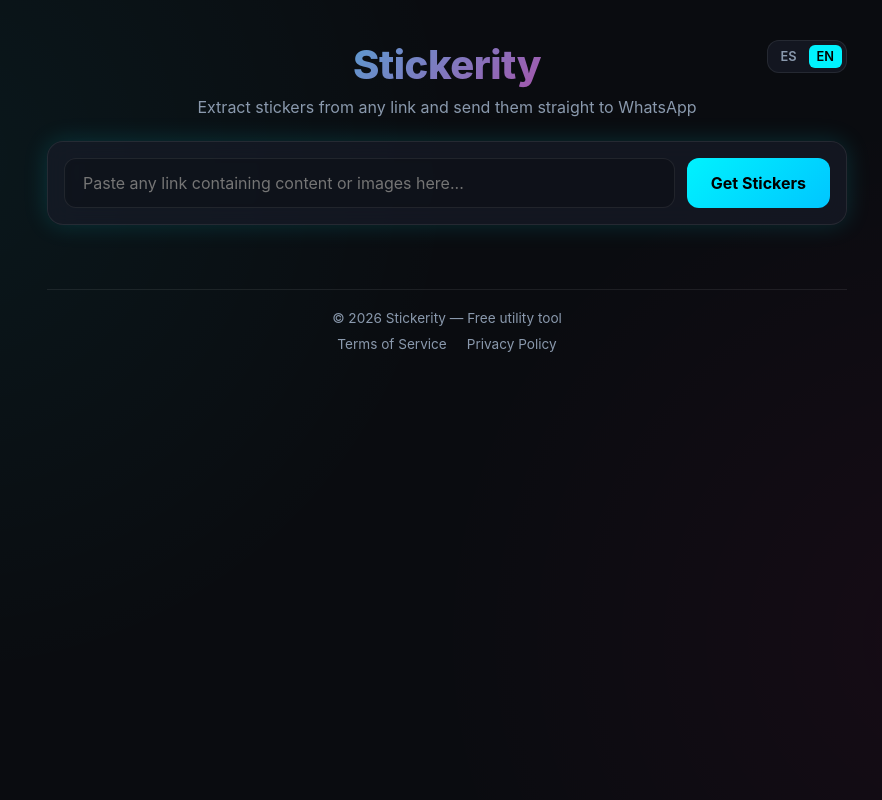
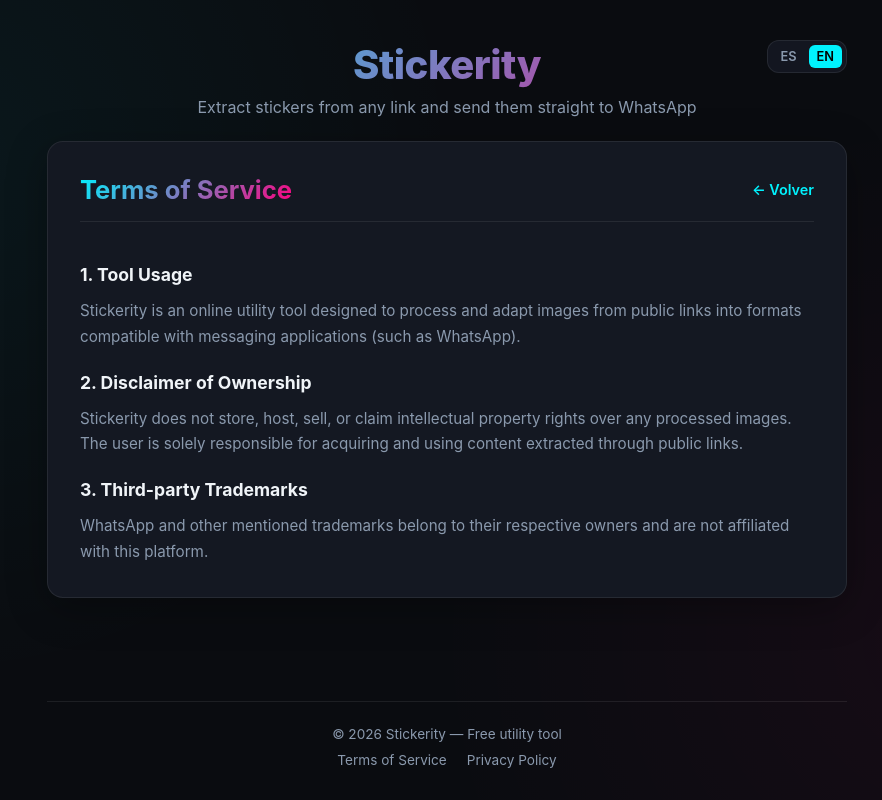
Before and after one commit to JosueOrtizV/Stickerity, a React (Vite) app in the folder frontend/: page /terms in a window 1280 px wide. Shown: the whole page, without its empty margins (193-1075 px from the left). Built offline with nearby package versions, Linux system fonts and the light colour scheme.

Commit message:
fix modales y separacion de rutas

```diff
--- a/frontend/package.json
+++ b/frontend/package.json
@@ -18,6 +18,7 @@
     "react": "^19.2.7",
     "react-dom": "^19.2.7",
     "react-i18next": "^17.0.11",
+    "react-router-dom": "^7.18.2",
     "thinking-orbs": "^0.1.1"
   },
   "devDependencies": {
--- a/frontend/src/App.tsx
+++ b/frontend/src/App.tsx
@@ -1,9 +1,12 @@
-import React, { useState } from 'react';
+import React, { useState, useEffect } from 'react';
+import { BrowserRouter, Routes, Route, Link } from 'react-router-dom';
 import { useTranslation, Trans } from 'react-i18next';
 import JSZip from 'jszip';
 import { saveAs } from 'file-saver';
 import { ThinkingOrb } from 'thinking-orbs';
 import './index.css';
+import TermsPage from './pages/TermsPage';
+import PrivacyPage from './pages/PrivacyPage';
 
 const getApiBaseUrl = () => {
   const hostname = window.location.hostname || 'localhost';
@@ -46,8 +49,8 @@
   </svg>
 );
 
-export default function App() {
-  const { t, i18n } = useTranslation();
+function HomePage() {
+  const { t } = useTranslation();
 
   const [url, setUrl] = useState('');
   const [loading, setLoading] = useState(false);
@@ -60,9 +63,21 @@
   const [zipProgress, setZipProgress] = useState<{ current: number, total: number } | null>(null);
 
   const [activeTab, setActiveTab] = useState<'whatsapp' | 'otras'>('whatsapp');
-  const [legalModal, setLegalModal] = useState<'terms' | 'privacy' | null>(null);
   const [downloadingFormat, setDownloadingFormat] = useState<'webp' | 'gif' | null>(null);
   const [checkingZipFormat, setCheckingZipFormat] = useState(false);
+
+  useEffect(() => {
+    const handleKeyDown = (e: KeyboardEvent) => {
+      if (e.key === 'Escape') {
+        if (!zipProgress) {
+          setZipModalOpen(false);
+        }
+        setModalConfig(null);
+      }
+    };
+    window.addEventListener('keydown', handleKeyDown);
+    return () => window.removeEventListener('keydown', handleKeyDown);
+  }, [zipProgress]);
 
   const getErrorMessage = (errKeyOrMsg: string) => {
     if (!errKeyOrMsg) return t('errors.server_error');
@@ -186,7 +201,6 @@
     e.stopPropagation();
     let isAnimated = rawUrl.toLowerCase().includes('awebp') || rawUrl.toLowerCase().includes('.gif');
 
-    // Quick HEAD request to check actual animated status from backend
     try {
       const res = await fetch(getStickerProxyUrl(rawUrl), { method: 'HEAD' });
       const animatedHeader = res.headers.get('X-Sticker-Animated');
@@ -230,7 +244,6 @@
     }
   };
 
-  // Batch ZIP Generation Handler with Concurrency Control
   const executeZipDownload = async (requestedFormat: 'webp' | 'gif') => {
     const indicesToDownload = Array.from(selectedIndices);
     if (indicesToDownload.length === 0) return;
@@ -314,31 +327,10 @@
     }
   };
 
-  const currentLang = i18n.language || 'es';
   const selectedCount = selectedIndices.size;
 
   return (
-    <div className="container">
-      <header className="header">
-        <div className="lang-switcher">
-          <button
-            className={`lang-btn ${currentLang.startsWith('es') ? 'active' : ''}`}
-            onClick={() => i18n.changeLanguage('es')}
-          >
-            ES
-          </button>
-          <button
-            className={`lang-btn ${currentLang.startsWith('en') ? 'active' : ''}`}
-            onClick={() => i18n.changeLanguage('en')}
-          >
-            EN
-          </button>
-        </div>
-
-        <h1 className="logo">{t('header.title')}</h1>
-        <p className="subtitle">{t('header.subtitle')}</p>
-      </header>
-
+    <>
       <form onSubmit={handleExtract} className="search-box">
         <input
           type="url"
@@ -383,7 +375,6 @@
 
       {stickers.length > 0 && (
         <>
-          {/* Selection Control Bar */}
           <div className="selection-bar">
             <div className="selection-controls">
               <button className="btn-text" onClick={handleSelectAll}>
@@ -453,8 +444,13 @@
 
       {/* Modal Descargar Paquete ZIP */}
       {zipModalOpen && (
-        <div className="modal-overlay">
-          <div className="modal-content">
+        <div
+          className="modal-overlay"
+          onClick={() => {
+            if (!zipProgress) setZipModalOpen(false);
+          }}
+        >
+          <div className="modal-content" onClick={(e) => e.stopPropagation()}>
             {!zipProgress && <button className="modal-close" onClick={() => setZipModalOpen(false)}>✕</button>}
             <h2>{t('zipModal.title', { count: selectedCount })}</h2>
 
@@ -511,8 +507,11 @@
 
       {/* Modal Descargar Sticker Individual */}
       {modalConfig && (
-        <div className="modal-overlay">
-          <div className="modal-content">
+        <div
+          className="modal-overlay"
+          onClick={() => setModalConfig(null)}
+        >
+          <div className="modal-content" onClick={(e) => e.stopPropagation()}>
             <button className="modal-close" onClick={() => setModalConfig(null)}>✕</button>
             <h2>{t('downloadModal.title')}</h2>
 
@@ -642,45 +641,53 @@
           </div>
         </div>
       )}
+    </>
+  );
+}
 
-      {/* Modal Legal */}
-      {legalModal && (
-        <div className="modal-overlay">
-          <div className="modal-content">
-            <button className="modal-close" onClick={() => setLegalModal(null)}>✕</button>
-            <h2>{legalModal === 'terms' ? t('legalModal.termsTitle') : t('legalModal.privacyTitle')}</h2>
-            <div className="legal-text">
-              {legalModal === 'terms' ? (
-                <>
-                  <h3>{t('legalModal.terms.section1Title')}</h3>
-                  <p>{t('legalModal.terms.section1Text')}</p>
-                  <h3>{t('legalModal.terms.section2Title')}</h3>
-                  <p>{t('legalModal.terms.section2Text')}</p>
-                  <h3>{t('legalModal.terms.section3Title')}</h3>
-                  <p>{t('legalModal.terms.section3Text')}</p>
-                </>
-              ) : (
-                <>
-                  <h3>{t('legalModal.privacy.section1Title')}</h3>
-                  <p>{t('legalModal.privacy.section1Text')}</p>
-                  <h3>{t('legalModal.privacy.section2Title')}</h3>
-                  <p>{t('legalModal.privacy.section2Text')}</p>
-                  <h3>{t('legalModal.privacy.section3Title')}</h3>
-                  <p>{t('legalModal.privacy.section3Text')}</p>
-                </>
-              )}
+export default function App() {
+  const { t, i18n } = useTranslation();
+  const currentLang = i18n.language || 'es';
+
+  return (
+    <BrowserRouter>
+      <div className="container">
+        <header className="header">
+          <div className="lang-switcher">
+            <button
+              className={`lang-btn ${currentLang.startsWith('es') ? 'active' : ''}`}
+              onClick={() => i18n.changeLanguage('es')}
+            >
+              ES
+            </button>
+            <button
+              className={`lang-btn ${currentLang.startsWith('en') ? 'active' : ''}`}
+              onClick={() => i18n.changeLanguage('en')}
+            >
+              EN
+            </button>
           </div>
-          </div>
-        </div>
-      )}
+
+          <Link to="/" style={{ textDecoration: 'none' }}>
+            <h1 className="logo">{t('header.title')}</h1>
+          </Link>
+          <p className="subtitle">{t('header.subtitle')}</p>
+        </header>
+
+        <Routes>
+          <Route path="/" element={<HomePage />} />
+          <Route path="/terms" element={<TermsPage />} />
+          <Route path="/privacy" element={<PrivacyPage />} />
+        </Routes>
 
         <footer className="footer">
           <p>{t('footer.copyright', { year: new Date().getFullYear() })}</p>
           <div className="footer-links">
-          <button className="footer-link" onClick={() => setLegalModal('terms')}>{t('footer.terms')}</button>
-          <button className="footer-link" onClick={() => setLegalModal('privacy')}>{t('footer.privacy')}</button>
+            <Link to="/terms" className="footer-link">{t('footer.terms')}</Link>
+            <Link to="/privacy" className="footer-link">{t('footer.privacy')}</Link>
           </div>
         </footer>
       </div>
+    </BrowserRouter>
   );
 }
--- a/frontend/src/index.css
+++ b/frontend/src/index.css
@@ -25,8 +25,8 @@
   color: var(--text-main);
   min-height: 100vh;
   display: flex;
-  justify-content: center;
-  align-items: flex-start;
+  flex-direction: column;
+  align-items: center;
   padding: 20px;
   background-image:
     radial-gradient(circle at 10% 20%, rgba(0, 242, 254, 0.05) 0%, transparent 40%),
@@ -36,12 +36,16 @@
 #root {
   width: 100%;
   max-width: 800px;
+  min-height: calc(100vh - 40px);
+  display: flex;
+  flex-direction: column;
 }
 
 .container {
   display: flex;
   flex-direction: column;
   gap: 24px;
+  flex: 1;
 }
 
 .header {
@@ -470,8 +474,9 @@
 
 /* Footer & Legal */
 .footer {
-  margin-top: 40px;
-  padding-top: 20px;
+  margin-top: auto;
+  padding-top: 24px;
+  padding-bottom: 12px;
   border-top: 1px solid var(--border-color);
   text-align: center;
   color: var(--text-muted);
@@ -501,14 +506,55 @@
   color: var(--accent-cyan);
 }
 
+.legal-card {
+  background: var(--bg-secondary);
+  border: 1px solid var(--border-color);
+  border-radius: var(--radius-lg);
+  padding: 32px;
+  box-shadow: 0 10px 40px rgba(0, 0, 0, 0.3);
+  display: flex;
+  flex-direction: column;
+  gap: 20px;
+}
+
+.legal-header {
+  display: flex;
+  align-items: center;
+  justify-content: space-between;
+  border-bottom: 1px solid var(--border-color);
+  padding-bottom: 16px;
+}
+
+.legal-header h1 {
+  font-size: 1.6rem;
+  background: linear-gradient(135deg, var(--accent-cyan), var(--accent-pink));
+  -webkit-background-clip: text;
+  -webkit-text-fill-color: transparent;
+}
+
+.back-link {
+  color: var(--accent-cyan);
+  text-decoration: none;
+  font-weight: 600;
+  font-size: 0.9rem;
+  display: flex;
+  align-items: center;
+  gap: 6px;
+  transition: opacity 0.2s ease;
+}
+
+.back-link:hover {
+  opacity: 0.8;
+}
+
 .legal-text {
-  font-size: 0.9rem;
+  font-size: 0.95rem;
   color: var(--text-muted);
-  line-height: 1.6;
+  line-height: 1.7;
 }
 
 .legal-text h3 {
   color: var(--text-main);
-  margin: 14px 0 6px 0;
-  font-size: 1rem;
+  margin: 18px 0 8px 0;
+  font-size: 1.1rem;
 }
--- /dev/null
+++ b/frontend/src/pages/PrivacyPage.tsx
@@ -0,0 +1,29 @@
+import React from 'react';
+import { useTranslation } from 'react-i18next';
+import { Link } from 'react-router-dom';
+
+export default function PrivacyPage() {
+  const { t } = useTranslation();
+
+  return (
+    <div className="legal-card">
+      <div className="legal-header">
+        <h1>{t('legalModal.privacyTitle')}</h1>
+        <Link to="/" className="back-link">
+          ← Volver
+        </Link>
+      </div>
+
+      <div className="legal-text">
+        <h3>{t('legalModal.privacy.section1Title')}</h3>
+        <p>{t('legalModal.privacy.section1Text')}</p>
+
+        <h3>{t('legalModal.privacy.section2Title')}</h3>
+        <p>{t('legalModal.privacy.section2Text')}</p>
+
+        <h3>{t('legalModal.privacy.section3Title')}</h3>
+        <p>{t('legalModal.privacy.section3Text')}</p>
+      </div>
+    </div>
+  );
+}
--- /dev/null
+++ b/frontend/src/pages/TermsPage.tsx
@@ -0,0 +1,29 @@
+import React from 'react';
+import { useTranslation } from 'react-i18next';
+import { Link } from 'react-router-dom';
+
+export default function TermsPage() {
+  const { t } = useTranslation();
+
+  return (
+    <div className="legal-card">
+      <div className="legal-header">
+        <h1>{t('legalModal.termsTitle')}</h1>
+        <Link to="/" className="back-link">
+          ← Volver
+        </Link>
+      </div>
+
+      <div className="legal-text">
+        <h3>{t('legalModal.terms.section1Title')}</h3>
+        <p>{t('legalModal.terms.section1Text')}</p>
+
+        <h3>{t('legalModal.terms.section2Title')}</h3>
+        <p>{t('legalModal.terms.section2Text')}</p>
+
+        <h3>{t('legalModal.terms.section3Title')}</h3>
+        <p>{t('legalModal.terms.section3Text')}</p>
+      </div>
+    </div>
+  );
+}
```
Also changed, not shown: 1 other file (tests, documents, lock files or other folders). Lines whose indentation alone changed are shown as unchanged.
